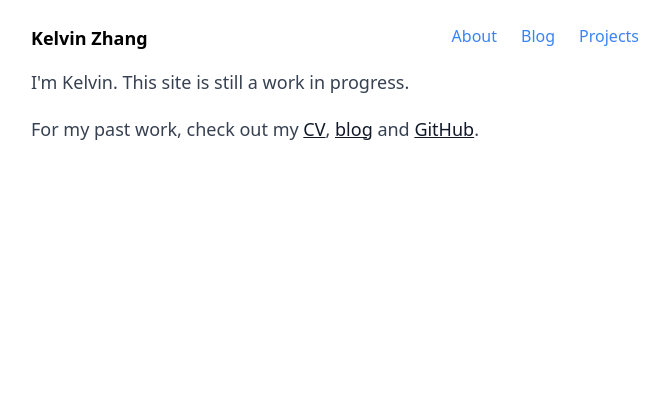
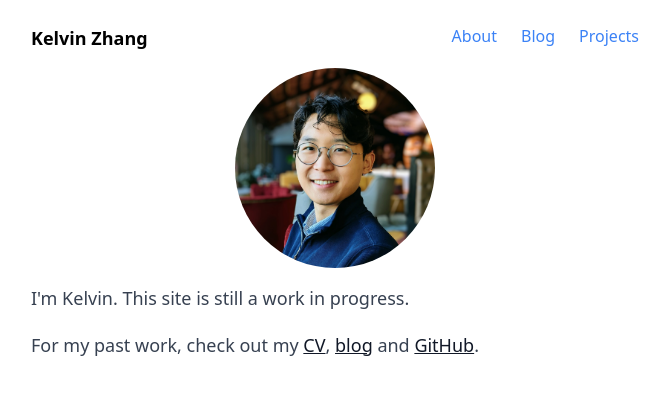
Before and after one commit to kz/iamkelv.in, a Next.js app: page / in a window 1280 px wide. Shown: the top 394 px of the page, without its empty margins (305-975 px from the left). Built offline with nearby package versions, Linux system fonts and the light colour scheme.

Commit message:
Add profile photo to homepage

```diff
--- a/app/page.tsx
+++ b/app/page.tsx
@@ -1,9 +1,21 @@
 import About from '@/content/about.mdx';
+import Image from 'next/image';
 
 export default function Home() {
   return (
-    <main className='prose prose-lg'>
-      <About />
+    <main>
+      <div className='mb-4 flex justify-center'>
+        <Image
+          src='/assets/profile.jpg'
+          alt='Photo of Kelvin Zhang'
+          width={200}
+          height={200}
+          className='rounded-full'
+        />
+      </div>
+      <div className='prose prose-lg'>
+        <About />
+      </div>
     </main>
   );
 }
```
Also changed, not shown: public/assets/profile.jpg (added).
